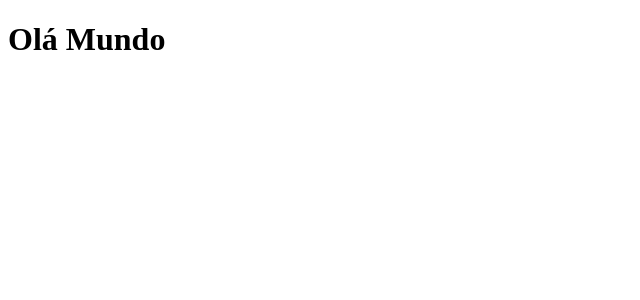
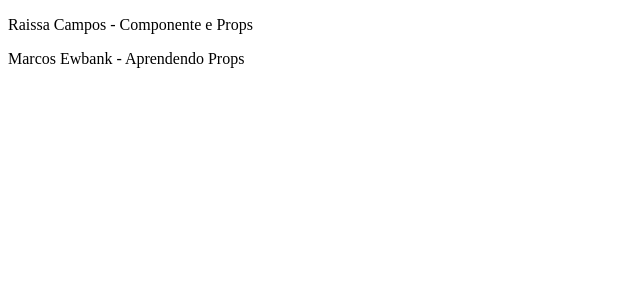
Before and after one commit to raissacmp/Projeto-01-Ignite, a React (Vite) app: page / in a window 1280 px wide. Shown: the top 300 px of the page, without its empty margins (0-640 px from the left). Built offline with nearby package versions, Linux system fonts and the light colour scheme.

Commit message:
feat: components and props

```diff
--- a/src/App.jsx
+++ b/src/App.jsx
@@ -1,10 +1,16 @@
-import { useState } from 'react'
+import { Post } from "./Post";
 
-function App() {
-
+ export function App() {
   return (
- <h1>Olá Mundo</h1>
+    <>
+    <Post
+     author="Raissa Campos"
+     content="Componente e Props"
+     />
+     <Post
+     author="Marcos Ewbank"
+     content="Aprendendo Props"
+     />
+     </>
   )
 }
-
-export default App
--- /dev/null
+++ b/src/Post.jsx
@@ -0,0 +1,4 @@
+export function Post(props) {
+
+ return <p>{props.author} - {props.content}</p>;
+}
--- a/src/main.jsx
+++ b/src/main.jsx
@@ -1,6 +1,6 @@
 import React from 'react'
 import ReactDOM from 'react-dom/client'
-import App from './App'
+import { App } from './App'
 
 ReactDOM.createRoot(document.getElementById('root')).render(
   <React.StrictMode>
```
